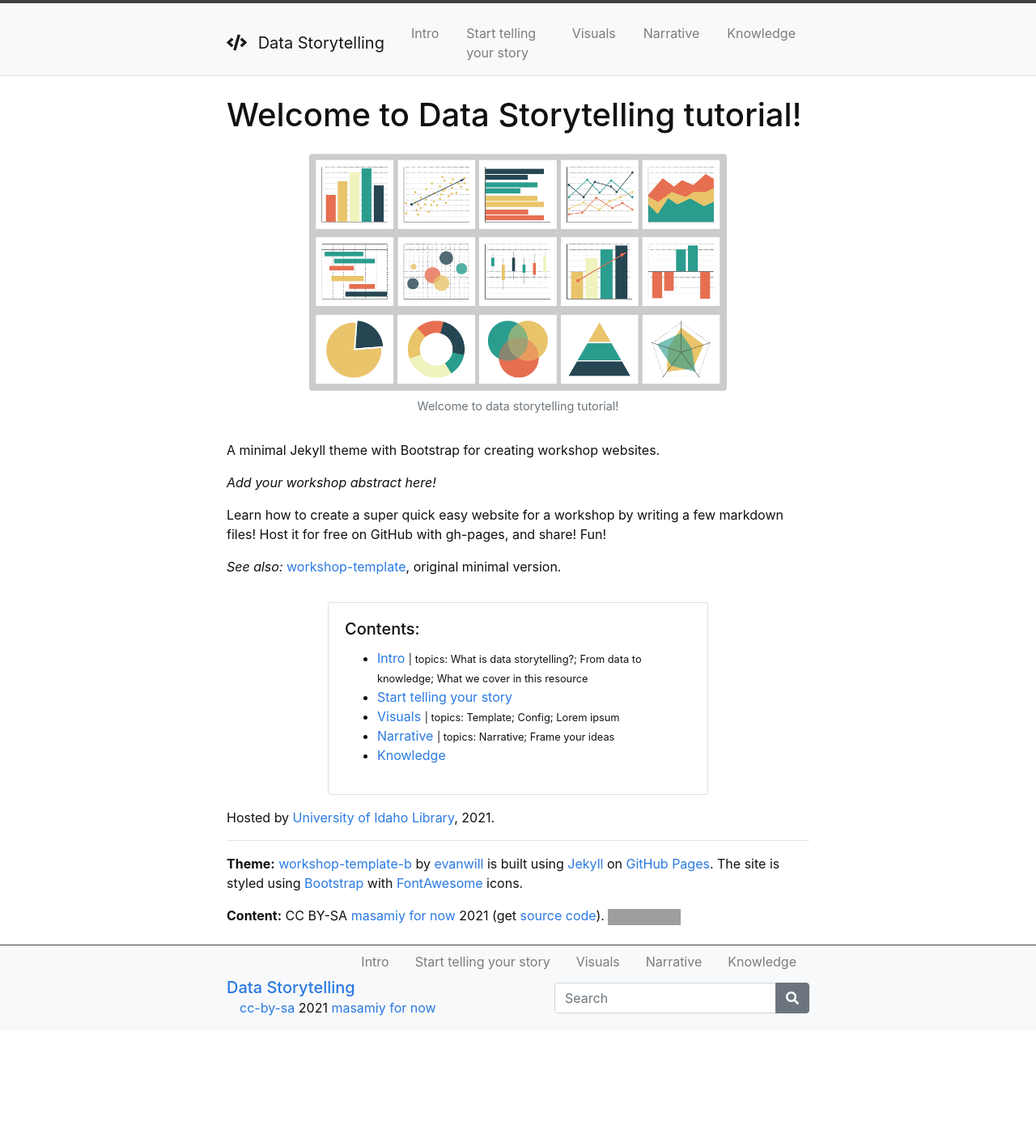
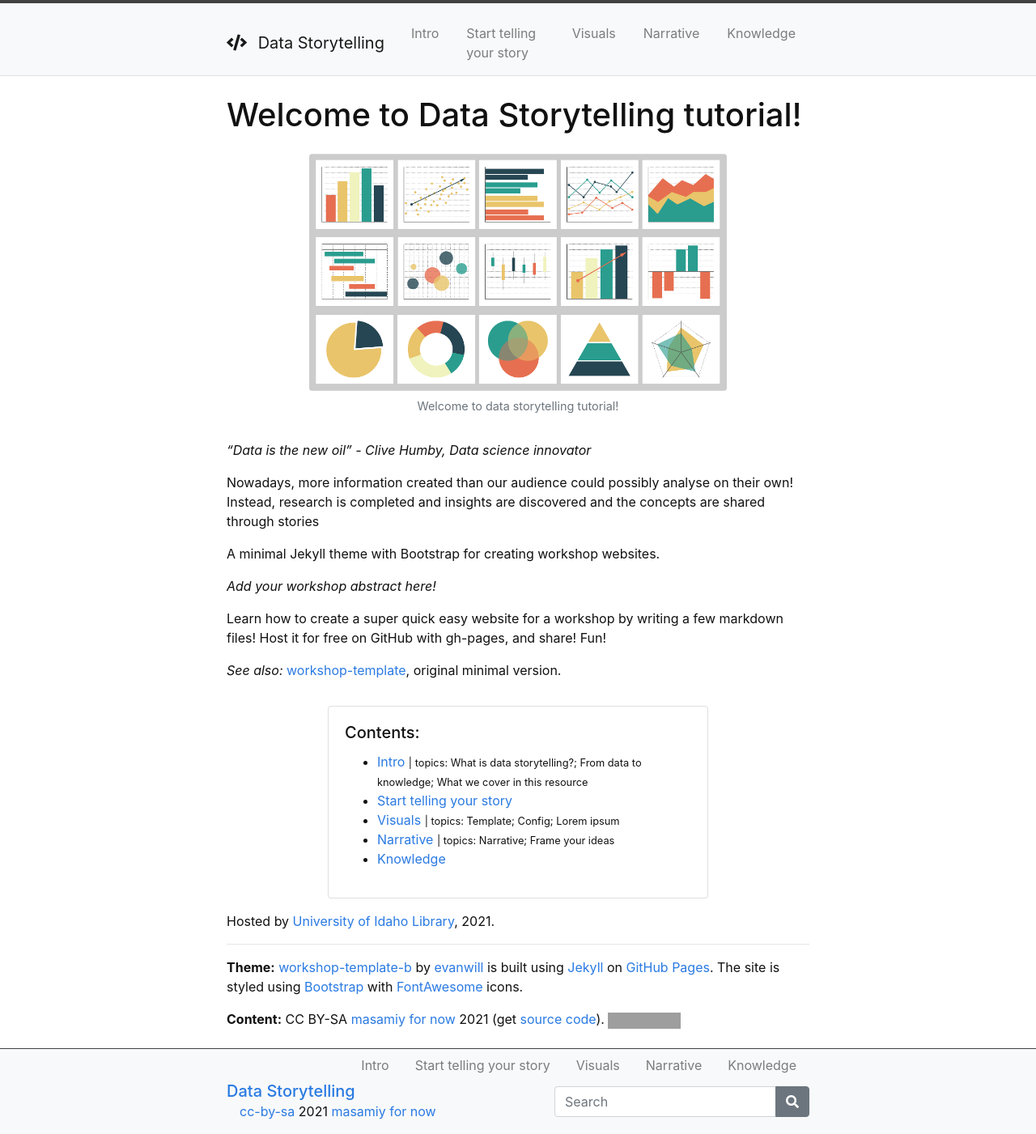
Before and after one commit to masamiy/DataStoryTelling, a Jekyll site: the page built from index.md, in a window 1280 px wide. Shown: the whole page at 81% size. Built offline with Jekyll 4.4.1, drawn with Linux system fonts in a browser that asks for light colours; before the commit the page ends 1273 px from its top, so only the background shows below that; grey boxes are pictures that could not be loaded.

Commit message:
Update index.md

```diff
--- a/index.md
+++ b/index.md
@@ -5,6 +5,13 @@ layout: default
 
 # Welcome to Data Storytelling tutorial!
 {% include figure.html img="charts-CC0.png" alt="intro image here" caption="Welcome to data storytelling tutorial!" width="75%" %}
+
+*"Data is the new oil" - Clive Humby, Data science innovator*
+
+Nowadays, more information created than our audience could possibly analyse on their own! Instead, research is completed and insights are discovered and the concepts are shared through stories
+
+
+
 
 A minimal Jekyll theme with Bootstrap for creating workshop websites.
 
```
